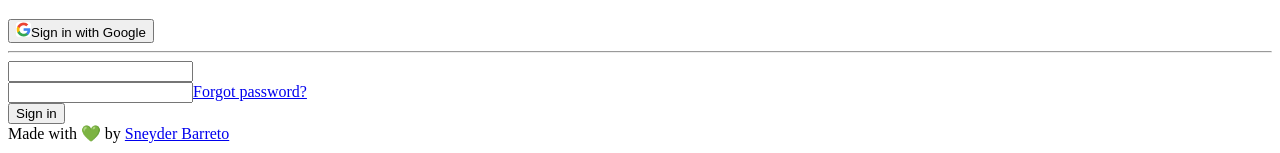
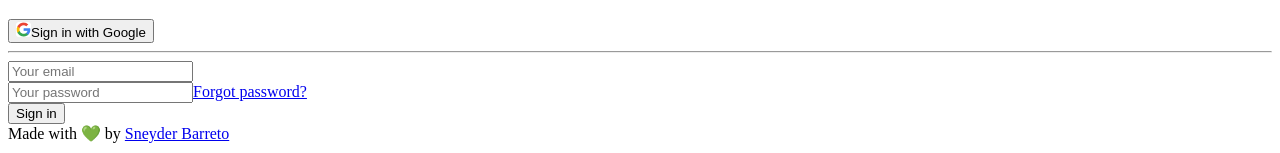
Before and after one commit to sneyderdev/forms, a React app: page /login in a window 1280 px wide. Shown: the part 129-282 px from the top of the page. Built offline with nearby package versions, Linux system fonts and the light colour scheme.

Commit message:
ADD: Name and placeholder attributes for inputs

```diff
--- a/src/components/LoginForm/index.jsx
+++ b/src/components/LoginForm/index.jsx
@@ -3,9 +3,9 @@ import React from 'react';
 const LoginForm = () => (
   <div>
     <form>
-      <input type="text" />
+      <input type="text" name="email" placeholder="Your email" />
       <div>
-        <input type="password" />
+        <input type="password" name="password" placeholder="Your password" />
         <span />
         <a href="/">Forgot password?</a>
       </div>
--- a/src/components/RegisterForm/index.jsx
+++ b/src/components/RegisterForm/index.jsx
@@ -4,16 +4,20 @@ const RegisterForm = () => (
   <div>
     <form>
       <div>
-        <input type="text" />
-        <input type="text" />
+        <input type="text" name="name" placeholder="Name" />
+        <input type="text" name="username" placeholder="Username" />
       </div>
-      <input type="email" />
+      <input type="email" name="email" placeholder="Email" />
       <div>
-        <input type="password" />
+        <input type="password" name="password" placeholder="Password" />
         <span />
       </div>
       <div>
-        <input type="password" />
+        <input
+          type="password"
+          name="confirm-password"
+          placeholder="Confirm password"
+        />
         <span />
       </div>
       <div>
```
